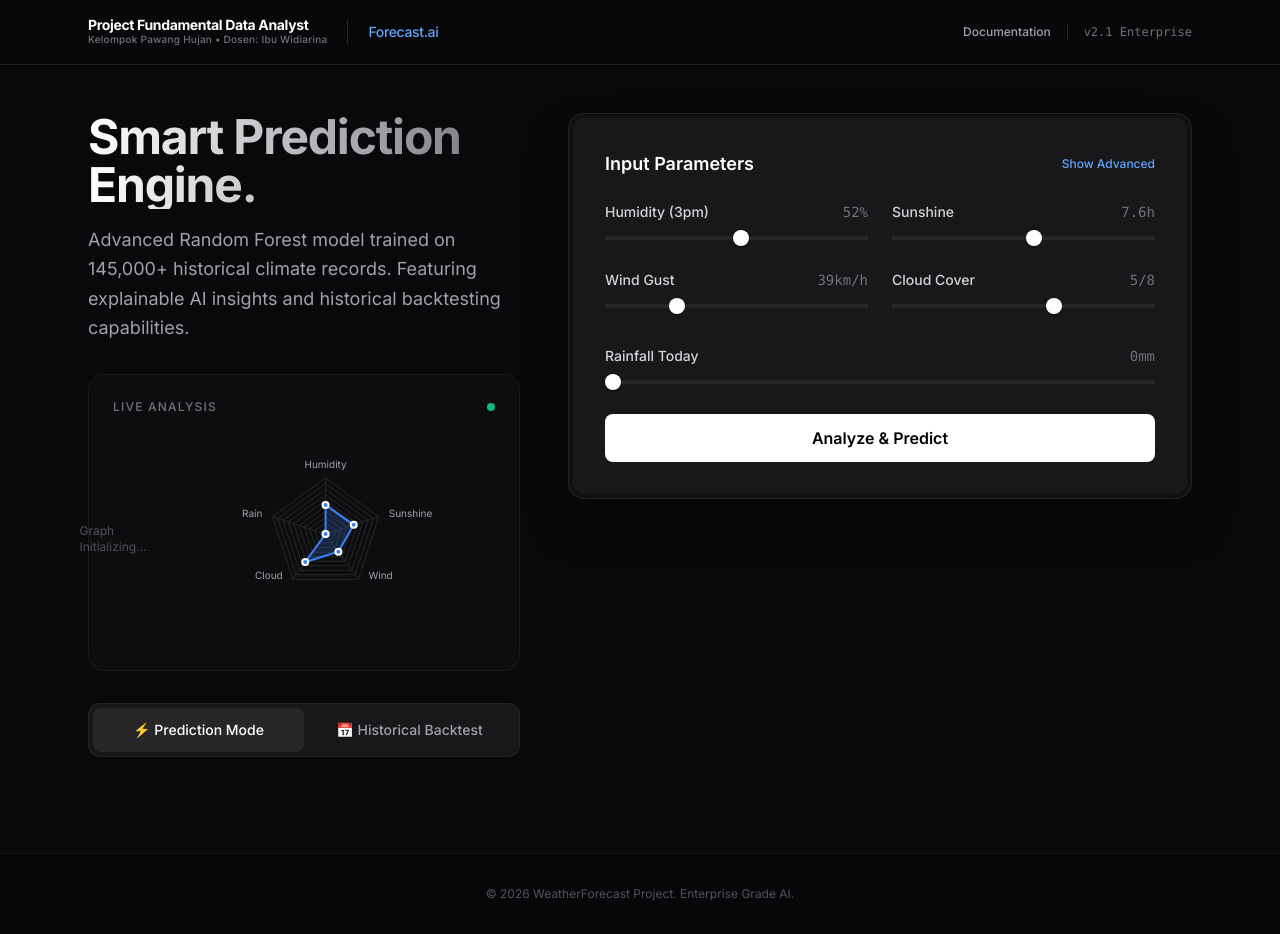
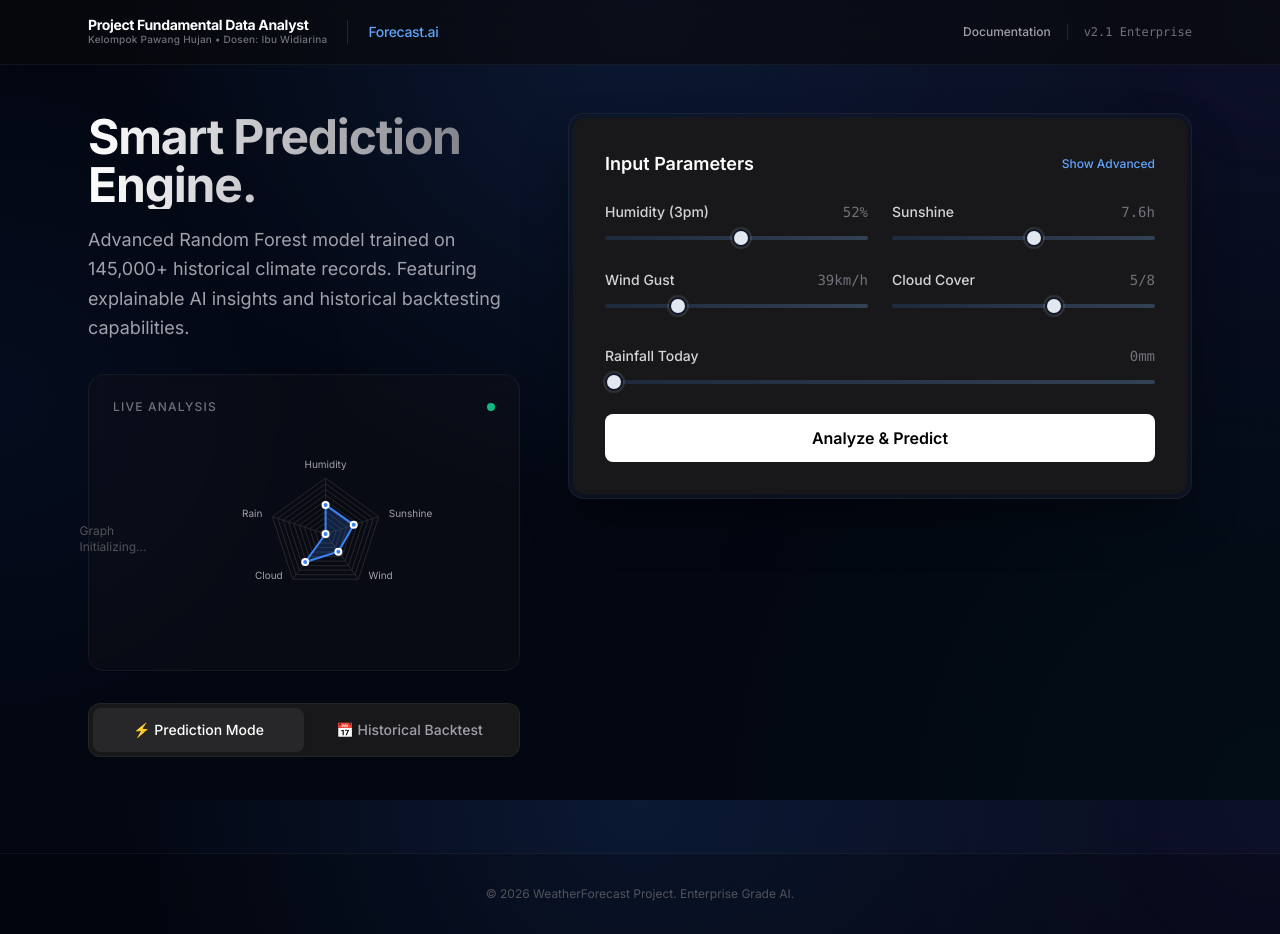
Before and after one commit to Rangga11268/ProjectFDA, a Flask app: page / in a window 1280 px wide. Run offline with Flask 3, Linux system fonts and the light colour scheme; some libraries are stand-ins or nearby versions.

Commit message:
feat: Add initial web application UI and project documentation pages.

```diff
--- a/webapp/templates/index.html
+++ b/webapp/templates/index.html
@@ -34,44 +34,112 @@
     <style>
       body {
         font-family: "Inter", sans-serif;
-        background-color: #09090b;
+        background-color: #030712; /* Gray 950 - Darker than default */
         color: #fafafa;
+        overflow-x: hidden;
+        background-image:
+          radial-gradient(
+            circle at 50% 0%,
+            rgba(59, 130, 246, 0.15) 0%,
+            transparent 50%
+          ),
+          radial-gradient(
+            circle at 100% 0%,
+            rgba(99, 102, 241, 0.1) 0%,
+            transparent 40%
+          );
+        background-attachment: fixed;
       }
-      /* Custom Range Slider */
+
+      /* Custom Checkbox */
+      input[type="checkbox"]:checked {
+        background-color: #3b82f6;
+        border-color: #3b82f6;
+      }
+
+      /* Ambient Glow Container */
+      .ambient-glow {
+        position: fixed;
+        top: 0;
+        left: 0;
+        right: 0;
+        bottom: 0;
+        pointer-events: none;
+        z-index: -1;
+        background:
+          radial-gradient(
+            800px circle at 100% 100%,
+            rgba(16, 185, 129, 0.04),
+            transparent 80%
+          ),
+          radial-gradient(
+            600px circle at 0% 50%,
+            rgba(59, 130, 246, 0.05),
+            transparent 60%
+          );
+      }
+
+      /* Glass Panel Premium */
+      .glass-panel {
+        background: rgba(17, 24, 39, 0.7); /* Gray 900 with opacity */
+        backdrop-filter: blur(20px);
+        -webkit-backdrop-filter: blur(20px);
+        border: 1px solid rgba(255, 255, 255, 0.05);
+        box-shadow:
+          0 0 0 1px rgba(0, 0, 0, 0.2),
+          /* Inner Ring */ 0 25px 50px -12px rgba(0, 0, 0, 0.5); /* Deep Shadow */
+      }
+
+      /* Input Range Premium */
+      input[type="range"] {
+        -webkit-appearance: none;
+        background: transparent;
+      }
       input[type="range"]::-webkit-slider-thumb {
         -webkit-appearance: none;
-        height: 16px;
-        width: 16px;
+        height: 18px;
+        width: 18px;
         border-radius: 50%;
-        background: #ffffff;
-        cursor: pointer;
-        margin-top: -6px;
-        box-shadow: 0 1px 3px rgba(0, 0, 0, 0.3);
+        background: #e2e8f0;
+        border: 2px solid #0f172a;
+        cursor: grab;
+        margin-top: -7px;
+        box-shadow: 0 0 0 2px rgba(255, 255, 255, 0.1);
+        transition: all 0.2s ease;
+      }
+      input[type="range"]::-webkit-slider-thumb:hover {
+        transform: scale(1.1);
+        background: #fff;
+        box-shadow: 0 0 0 4px rgba(59, 130, 246, 0.2);
       }
       input[type="range"]::-webkit-slider-runnable-track {
         width: 100%;
         height: 4px;
         cursor: pointer;
-        background: #27272a;
-        border-radius: 2px;
+        background: linear-gradient(to right, #1e293b, #334155);
+        border-radius: 99px;
       }
-      .glass-panel {
-        background: rgba(24, 24, 27, 0.6);
-        backdrop-filter: blur(12px);
-        border: 1px solid rgba(255, 255, 255, 0.08);
-      }
-      /* Hide scrollbar for clean look */
+
+      /* Smooth Scrollbar */
       .no-scrollbar::-webkit-scrollbar {
         display: none;
+      }
+
+      /* Button Glow */
+      .btn-glow:hover {
+        box-shadow: 0 0 20px rgba(59, 130, 246, 0.4);
       }
     </style>
   </head>
   <body
-    class="min-h-screen flex flex-col antialiased selection:bg-primary selection:text-white overflow-x-hidden"
+    class="min-h-screen flex flex-col antialiased selection:bg-blue-500/30 selection:text-white"
   >
+    <!-- Background Elements -->
+    <div class="ambient-glow"></div>
+
     <!-- Navbar -->
     <nav
-      class="border-b border-white/10 bg-background/80 backdrop-blur-md sticky top-0 z-50"
+      class="border-b border-white/5 bg-background/60 backdrop-blur-xl sticky top-0 z-50 transition-all duration-300"
     >
       <div
         class="max-w-6xl mx-auto px-6 h-16 flex items-center justify-between"
```
Also changed, not shown: webapp/templates/docs.html (+9 -3 lines).
